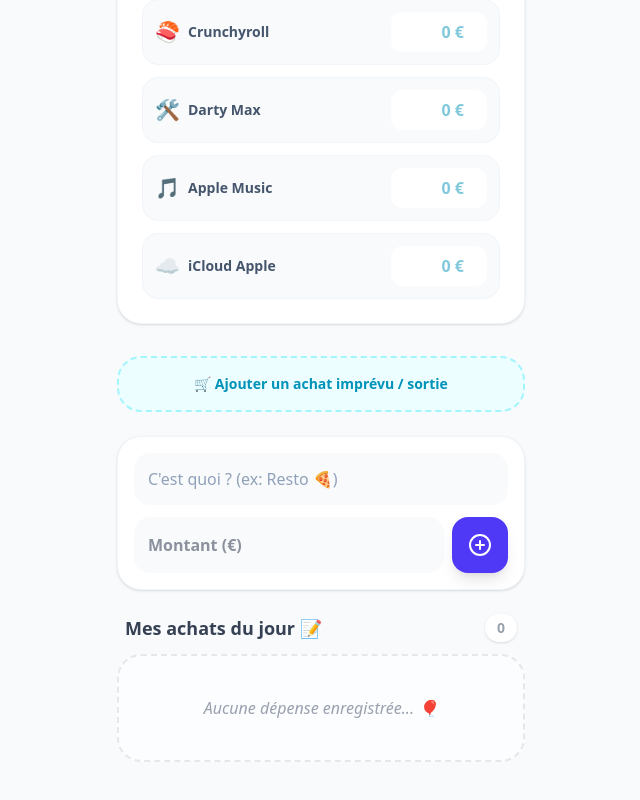
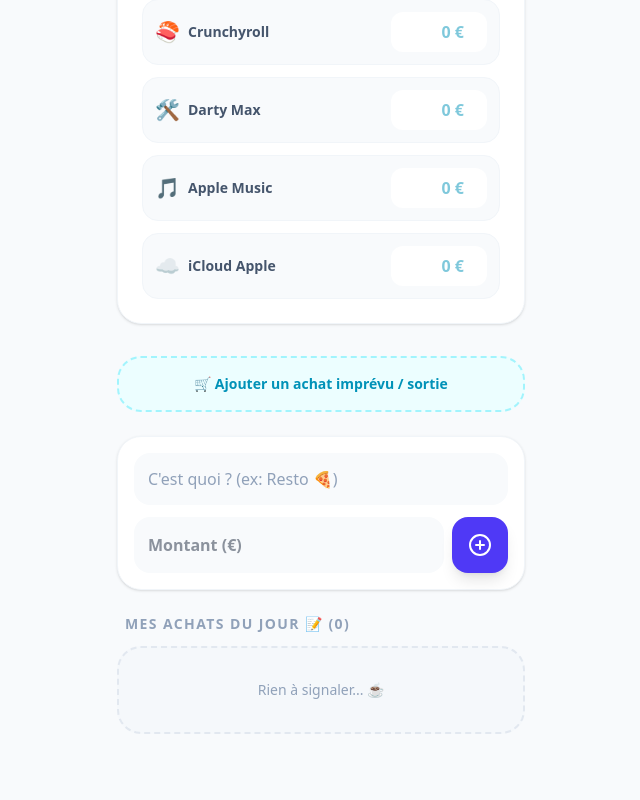
Before and after one commit to AnthonyGargoua/happybudget, a Next.js app: page / in a window 1280 px wide. Shown: the part 1727-2527 px from the top of the page, without its empty margins (319-959 px from the left). Built offline with nearby package versions, Linux system fonts and the light colour scheme.

Commit message:
ExpenseList.js

```diff
--- a/components/ExpenseList.js
+++ b/components/ExpenseList.js
@@ -2,35 +2,31 @@
 
 export default function ExpenseList({ items, title, onDelete }) {
   return (
-    <div className="space-y-3 mb-24">
-      <h3 className="text-lg font-bold text-gray-700 flex justify-between items-center px-2">
-        {title}
-        <span className="text-sm bg-white px-3 py-1 rounded-full shadow-sm text-gray-400">
-          {items.length}
-        </span>
+    <div className="space-y-3 mb-10">
+      <h3 className="text-sm font-black text-slate-400 uppercase tracking-widest px-2">
+        {title} ({items.length})
       </h3>
 
       {items.length === 0 ? (
-        <div className="text-center py-10 bg-white/50 rounded-3xl border-2 border-dashed border-gray-200">
-          <p className="text-gray-400 italic">Aucune dépense enregistrée... 🎈</p>
+        <div className="text-center py-8 bg-slate-100/50 rounded-3xl border-2 border-dashed border-slate-200">
+          <p className="text-slate-400 text-sm">Rien à signaler... ☕</p>
         </div>
       ) : (
         items.map((item) => (
-          <div key={item.id} className="bg-white p-4 rounded-2xl flex justify-between items-center shadow-sm border border-pink-50 animate-fadeIn">
+          <div key={item.id} className="bg-white p-4 rounded-2xl flex justify-between items-center shadow-sm border border-slate-50 animate-fadeIn">
             <div className="flex flex-col">
-              <span className="font-semibold text-gray-800 uppercase text-xs tracking-wider">{item.label}</span>
-              <span className="text-[10px] text-gray-400 font-mono italic">{item.date}</span>
+              <span className="font-bold text-slate-700 text-sm">{item.label}</span>
+              <span className="text-[10px] text-slate-400 font-medium italic">{item.date}</span>
             </div>
             <div className="flex items-center gap-4">
-              <div className="text-lg font-black text-pink-500">
+              <div className="text-base font-black text-indigo-600">
                 -{item.amount.toFixed(2)}€
               </div>
               <button
                 onClick={() => onDelete(item.id)}
-                className="text-gray-300 hover:text-red-500 transition-colors p-1"
-                title="Supprimer"
+                className="text-slate-200 hover:text-red-500 transition-colors"
               >
-                <Trash2 size={18} />
+                <Trash2 size={16} />
               </button>
             </div>
           </div>
```
